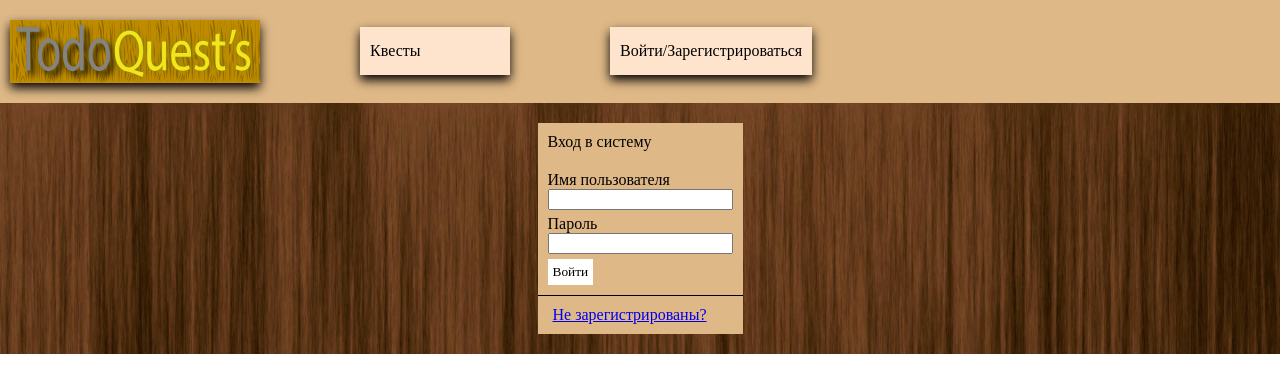
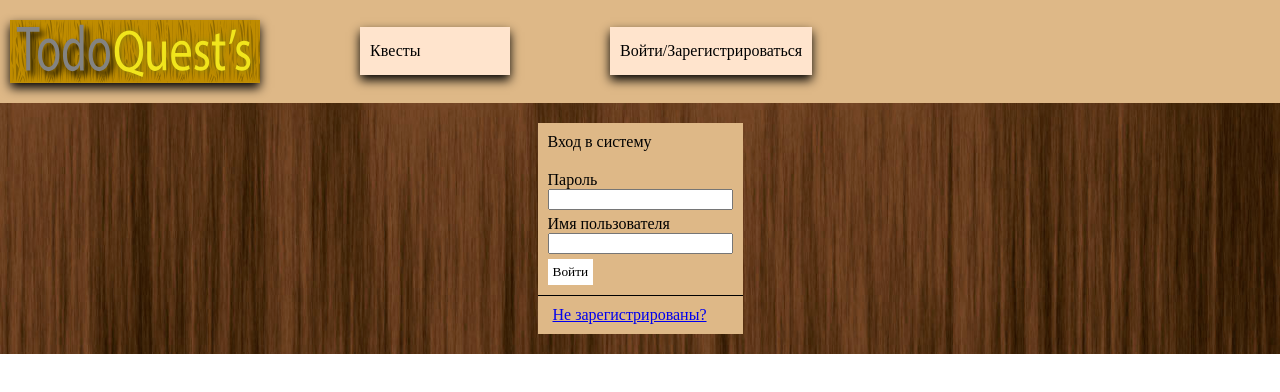
Before and after one commit to Skenzi/Todo, a React app: page /loginPage in a window 1280 px wide. Shown: the top 392 px of the page. Built offline with nearby package versions, Linux system fonts and the light colour scheme; the HTML template or start-up script is replaced by a standard one.

Commit message:
update pages(login and signup) and add component(GroupControl)

```diff
--- /dev/null
+++ b/src/components/GroupControl.jsx
@@ -0,0 +1,14 @@
+import React from 'react';
+
+function GroupControls({
+  infoControl, value, onChangeDataForm,
+}) {
+  return (
+    <div className="form-group">
+      <label htmlFor={infoControl.name} className="form-label">{infoControl.labelText}</label>
+      <input id={infoControl.name} value={value} onChange={onChangeDataForm(infoControl.name)} type={infoControl.type} className="form-control" />
+    </div>
+  );
+}
+
+export default GroupControls;
--- a/src/components/pages/LoginPage.jsx
+++ b/src/components/pages/LoginPage.jsx
@@ -4,22 +4,36 @@ import { useNavigate, Link } from 'react-router-dom';
 import apiContext from '../../context';
 import users from '../../store/users';
 import { fetchUserData } from '../../store/slices/userSlice';
+import GroupControls from '../GroupControl.jsx';
+
+const groupControls = [
+  {
+    name: 'password',
+    labelText: 'Пароль',
+    type: 'password',
+  },
+  {
+    name: 'username',
+    labelText: 'Имя пользователя',
+    type: 'text',
+  },
+];
 
 function LoginForm({
-  onChangeDataLogin, error, dataLogin, onSubmit,
+  onChangeDataForm, error, dataLogin, onSubmit,
 }) {
   return (
     <form className="form bg-main" onSubmit={onSubmit}>
       <div className="form-title">Вход в систему</div>
       <div className="form-body">
-        <div className="form-group">
-          <label htmlFor="username" className="form-label">Имя пользователя</label>
-          <input id="username" value={dataLogin.username} onChange={onChangeDataLogin('username')} type="text" className="form-control" />
-        </div>
-        <div className="form-group">
-          <label htmlFor="password" className="form-label">Пароль</label>
-          <input id="password" value={dataLogin.password} onChange={onChangeDataLogin('password')} type="password" className="form-control" />
-        </div>
+        {groupControls.map((item) => (
+          <GroupControls
+            key={item.name}
+            infoControl={item}
+            dataLogin={dataLogin}
+            onChangeDataForm={onChangeDataForm}
+          />
+        ))}
         {error ? <div className="text-error">{error}</div> : null}
         <button type="submit" className="button button-sm button-submit">Войти</button>
       </div>
@@ -49,13 +63,13 @@ function LoginPage() {
       setError('Такого пользователя нет');
     }
   };
-  const onChangeDataLogin = (dataKey) => (ev) => {
+  const onChangeDataForm = (dataKey) => (ev) => {
     setDataLogin({ ...dataLogin, [dataKey]: ev.target.value });
   };
   return (
     <div className="container-sm">
       <LoginForm
-        onChangeDataLogin={onChangeDataLogin}
+        onChangeDataForm={onChangeDataForm}
         error={error}
         dataLogin={dataLogin}
         onSubmit={onSubmit}
--- a/src/components/pages/SignUpPage.jsx
+++ b/src/components/pages/SignUpPage.jsx
@@ -2,6 +2,25 @@ import React, { useState, useContext } from 'react';
 import { useNavigate, Link } from 'react-router-dom';
 import apiContext from '../../context';
 import users from '../../store/users';
+import GroupControls from '../GroupControl.jsx';
+
+const groupControls = [
+  {
+    name: 'username',
+    labelText: 'Имя пользователя',
+    type: 'text',
+  },
+  {
+    name: 'password',
+    labelText: 'Пароль',
+    type: 'password',
+  },
+  {
+    name: 'confirmPassword',
+    labelText: 'Подтвредите пароль',
+    type: 'password',
+  },
+];
 
 function SigUpForm({
   onChangeDataForm, error, dataLogin, onSubmit,
@@ -10,18 +29,14 @@ function SigUpForm({
     <form className="form bg-main" onSubmit={onSubmit}>
       <div className="form-title">Вход в систему</div>
       <div className="form-body">
-        <div className="form-group">
-          <label htmlFor="username" className="form-label">Имя пользователя</label>
-          <input id="username" value={dataLogin.username} onChange={onChangeDataForm('username')} type="text" className="form-control" />
-        </div>
-        <div className="form-group">
-          <label htmlFor="password" className="form-label">Пароль</label>
-          <input id="password" value={dataLogin.password} onChange={onChangeDataForm('password')} type="password" className="form-control" />
-        </div>
-        <div className="form-group">
-          <label htmlFor="confirmPassword" className="form-label">Подтвредите пароль</label>
-          <input id="confirmPassword" value={dataLogin.confirmPassword} onChange={onChangeDataForm('confirmPassword')} type="password" className="form-control" />
-        </div>
+        {groupControls.map((item) => (
+          <GroupControls
+            key={item.name}
+            infoControl={item}
+            dataLogin={dataLogin}
+            onChangeDataForm={onChangeDataForm}
+          />
+        ))}
         {error ? <div className="text-error">{error}</div> : null}
         <button type="submit" className="button button-sm button-submit">Зарегистрироваться</button>
       </div>
@@ -36,20 +51,20 @@ function SignUpPage() {
   const api = useContext(apiContext);
   const navigate = useNavigate();
   const [error, setError] = useState(null);
-  const [dataLogin, setDataLogin] = useState({ username: '', password: '', confirmPassword: '' });
+  const [dataSignUp, setDataSignUp] = useState({ username: '', password: '', confirmPassword: '' });
   const onSubmit = (ev) => {
     ev.preventDefault();
-    if (dataLogin.password !== dataLogin.confirmPassword) {
+    if (dataSignUp.password !== dataSignUp.confirmPassword) {
       setError('Пароли не совпадают');
       return;
     }
-    const isExistUser = users.find((user) => user.username === dataLogin.username);
+    const isExistUser = users.find((user) => user.username === dataSignUp.username);
     if (isExistUser) {
       setError('Такой уже есть');
     } else {
       const newUser = {
-        username: dataLogin.username,
-        password: dataLogin.password,
+        username: dataSignUp.username,
+        password: dataSignUp.password,
         level: 1,
         exp: 0,
         expNextLvl: 100,
@@ -62,14 +77,14 @@ function SignUpPage() {
     }
   };
   const onChangeDataForm = (dataKey) => (ev) => {
-    setDataLogin({ ...dataLogin, [dataKey]: ev.target.value });
+    setDataSignUp({ ...dataSignUp, [dataKey]: ev.target.value });
   };
   return (
     <div className="container-sm">
       <SigUpForm
-        onChangeDataLogin={onChangeDataForm}
+        onChangeDataForm={onChangeDataForm}
         error={error}
-        dataLogin={dataLogin}
+        dataSignUp={dataSignUp}
         onSubmit={onSubmit}
       />
     </div>
```
